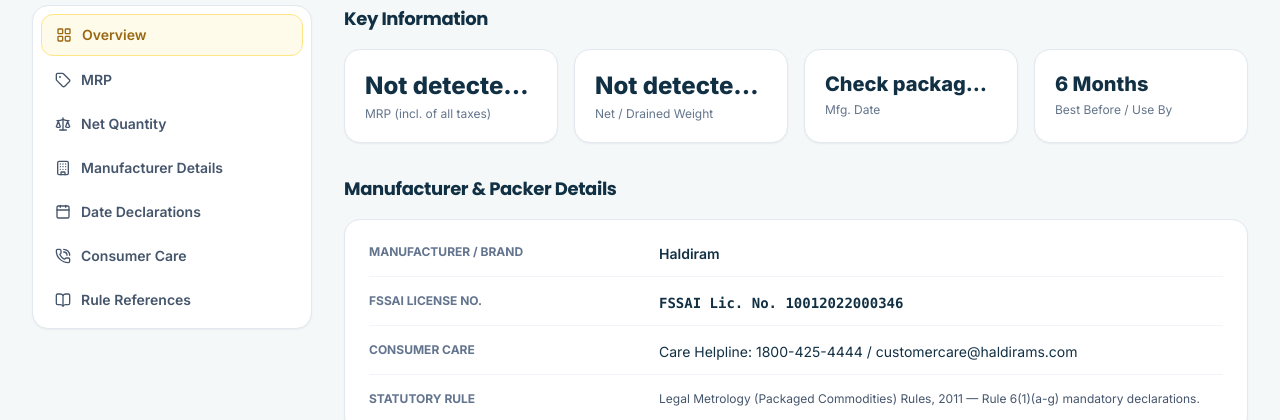
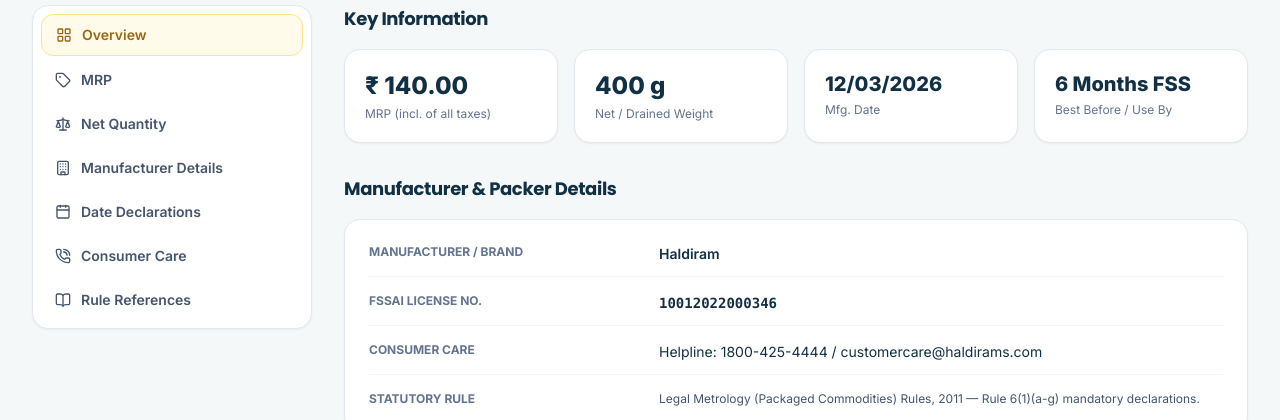
Before and after one commit to sheshgupta06/Nirikshan_AI, a React (Vite) app in the folder frontend/: page /scan/1/legal in a window 1280 px wide. Shown: the part 215-635 px from the top of the page. Built offline with nearby package versions, Linux system fonts and the light colour scheme; no server answers.

Commit message:
fix(ui): eliminate undefined nutrients, clean allergens, and display exact packaging metrology values

```diff
--- a/frontend/src/pages/LegalMetrologyReport.tsx
+++ b/frontend/src/pages/LegalMetrologyReport.tsx
@@ -51,47 +51,71 @@
   const mfgDetailsItem = complianceItems.find((i) => i.rule_id === 'LM-04-MFG_NAME' || i.title.toLowerCase().includes('manufacturer'))
   const consumerCareItem = complianceItems.find((i) => i.rule_id === 'LM-05-CONSUMER_CARE' || i.title.toLowerCase().includes('consumer'))
 
-  // Dynamic values with priority: User Corrections -> Compliance Report -> Extracted Regex
+  // Helper to extract clean evidence without backend boilerplate
+  const cleanEvidenceText = (text: string | undefined): string => {
+    if (!text) return ''
+    return text
+      .replace(/^Detected:\s*/i, '')
+      .replace(/\s*\(Consumer feedback \/ Price line\)/i, '')
+      .replace(/^(?:Metric weight|Product title|Nutrition table|14-digit|No explicit).*$/i, '')
+      .trim()
+  }
+
+  // Dynamic values with priority: User Corrections -> Regex from Scanned Text -> Compliance Report
+  const mrpMatch = rawText.match(/(?:MRP|PRICE|Rs\.?|₹)\s*[:\-]?\s*(?:₹|Rs\.?|INR)?\s*([0-9]+(?:\.[0-9]{1,2})?)/i)
   const displayMrp =
     scan.corrections?.mrp && scan.corrections.mrp !== 'Not specified'
       ? scan.corrections.mrp
-      : mrpItem?.evidence_text || 'Not detected on panel'
+      : mrpMatch
+      ? `₹ ${mrpMatch[1]}`
+      : cleanEvidenceText(mrpItem?.evidence_text) || 'Not detected'
 
+  const netQtyMatch = rawText.match(/(?:NET\s*(?:WEIGHT|WT|QTY|QUANTITY)|DRAINED\s*WEIGHT)\s*[:\-]?\s*([0-9]+(?:\.[0-9]+)?\s*(?:g|kg|ml|l)(?:\s*\+\s*[0-9]+\s*(?:g|kg|ml|l)\s*FREE)?)/i)
   const displayNetQty =
     scan.corrections?.netQuantity && scan.corrections.netQuantity !== 'Not specified'
       ? scan.corrections.netQuantity
-      : netQtyItem?.evidence_text ||
-        rawText.match(/(?:NET\s*(?:WEIGHT|QTY)|DRAINED\s*WEIGHT)\s*[:\-]?\s*([0-9]+\s*(?:g|kg|ml|l))/i)?.[0] ||
-        'Not detected on panel'
+      : netQtyMatch
+      ? netQtyMatch[1].trim()
+      : cleanEvidenceText(netQtyItem?.evidence_text) || 'Not detected'
 
+  const mfgDateMatch = rawText.match(/(?:PKD|MFG|MFD|PACKED|PACKAGING|MANUFACTURE)\s*(?:DATE|ON)?\s*[:\.]?\s*([A-Za-z0-9\/\-\.\s]{3,12})/i)
   const displayMfgDate =
     scan.corrections?.mfgDate && scan.corrections.mfgDate !== 'Not specified'
       ? scan.corrections.mfgDate
-      : mfgDateItem?.evidence_text || 'Check package panel'
+      : mfgDateMatch
+      ? mfgDateMatch[1].trim().replace(/^[\:\.\s]+/, '')
+      : cleanEvidenceText(mfgDateItem?.evidence_text) || 'Check package'
 
+  const expDateMatch = rawText.match(/(?:USE\s*BY|EXP|EXPIRY|BEST\s*BEFORE)\s*(?:DATE|ON)?\s*[:\.]?\s*([A-Za-z0-9\/\-\.\s]{3,12})/i)
   const displayBestBefore =
     scan.corrections?.expiryDate && scan.corrections.expiryDate !== 'Not specified'
       ? scan.corrections.expiryDate
-      : rawText.match(/(?:BEST\s*BEFORE|EXP|USE\s*BY)\s*[:\-]?\s*([^\n\r]+)/i)?.[1]?.trim().slice(0, 30) ||
-        'Check package stamp'
+      : expDateMatch
+      ? expDateMatch[1].trim().replace(/^[\:\.\s]+/, '')
+      : 'Check package'
 
+  const mfrMatch = rawText.match(/(?:Manufactured\s*(?:&|AND)?\s*Packed\s*by|Manufacturer|Marketed\s*by|Packed\s*by)\s*[:\-]?\s*([^\n\r,]+)/i)
   const displayManufacturer =
-    mfgDetailsItem?.evidence_text ||
-    scan.brand ||
-    scan.productName ||
-    'Packer / Brand Holder'
+    mfrMatch
+      ? mfrMatch[1].trim()
+      : cleanEvidenceText(mfgDetailsItem?.evidence_text) ||
+        scan.brand ||
+        scan.productName ||
+        'Packer / Brand Holder'
 
+  const fssaiMatch = rawText.match(/\b(1[0-9]{13})\b/)
   const displayFssai =
     scan.corrections?.fssaiNumber && scan.corrections.fssaiNumber !== 'Not detected'
       ? scan.corrections.fssaiNumber
-      : fssaiItem?.evidence_text ||
-        rawText.match(/\b(1[0-9]{13})\b/)?.[1] ||
-        'Check license panel'
+      : fssaiMatch
+      ? fssaiMatch[1]
+      : cleanEvidenceText(fssaiItem?.evidence_text) || 'Check license panel'
 
+  const careMatch = rawText.match(/(?:(?:Ph(?:one)?|Tel)\.?\s*No\.?|Consumer\s*Care|Help(?:line)?|Customer\s*Care)\s*[:\-]?\s*([^\n\r]+)/i)
   const displayCare =
-    consumerCareItem?.evidence_text ||
-    rawText.match(/(?:care|contact|feedback|email|tel)\s*[:\-]?\s*([^\n\r]+)/i)?.[0] ||
-    'Refer to consumer address on package'
+    careMatch
+      ? careMatch[1].trim()
+      : cleanEvidenceText(consumerCareItem?.evidence_text) || 'Refer to package contact'
 
   const isCompliant = displayNetQty !== 'Not detected on panel'
 
@@ -228,24 +252,24 @@
           <div className="space-y-4">
             <h2 className="text-lg font-bold text-[#123044]">Key Information</h2>
 
-            <div className="grid grid-cols-2 sm:grid-cols-4 gap-4">
-              <div className="bg-white p-5 rounded-2xl border border-slate-200 shadow-xs space-y-1">
-                <span className="text-xl sm:text-2xl font-extrabold text-[#123044] truncate block">{displayMrp}</span>
+            <div className="grid grid-cols-2 sm:grid-cols-4 gap-3 sm:gap-4">
+              <div className="bg-white p-4 sm:p-5 rounded-2xl border border-slate-200 shadow-xs space-y-1">
+                <span className="text-base sm:text-2xl font-extrabold text-[#123044] block break-words">{displayMrp}</span>
                 <p className="text-xs text-[#64748B]">MRP (incl. of all taxes)</p>
               </div>
 
-              <div className="bg-white p-5 rounded-2xl border border-slate-200 shadow-xs space-y-1">
-                <span className="text-xl sm:text-2xl font-extrabold text-[#123044] truncate block">{displayNetQty}</span>
+              <div className="bg-white p-4 sm:p-5 rounded-2xl border border-slate-200 shadow-xs space-y-1">
+                <span className="text-base sm:text-2xl font-extrabold text-[#123044] block break-words">{displayNetQty}</span>
                 <p className="text-xs text-[#64748B]">Net / Drained Weight</p>
               </div>
 
-              <div className="bg-white p-5 rounded-2xl border border-slate-200 shadow-xs space-y-1">
-                <span className="text-lg sm:text-xl font-extrabold text-[#123044] truncate block">{displayMfgDate}</span>
+              <div className="bg-white p-4 sm:p-5 rounded-2xl border border-slate-200 shadow-xs space-y-1">
+                <span className="text-base sm:text-xl font-extrabold text-[#123044] block break-words">{displayMfgDate}</span>
                 <p className="text-xs text-[#64748B]">Mfg. Date</p>
               </div>
 
-              <div className="bg-white p-5 rounded-2xl border border-slate-200 shadow-xs space-y-1">
-                <span className="text-lg sm:text-xl font-extrabold text-[#123044] truncate block">{displayBestBefore}</span>
+              <div className="bg-white p-4 sm:p-5 rounded-2xl border border-slate-200 shadow-xs space-y-1">
+                <span className="text-base sm:text-xl font-extrabold text-[#123044] block break-words">{displayBestBefore}</span>
                 <p className="text-xs text-[#64748B]">Best Before / Use By</p>
               </div>
             </div>
```
Also changed, not shown: frontend/src/pages/HealthReport.tsx (+46 -11 lines), 1 other file (tests, documents, lock files or other folders).
